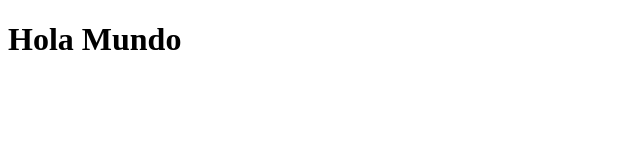
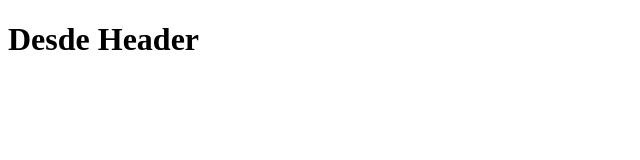
Before and after one commit to NibboNi/citas-veterinaria-react, a React (Vite) app: page / in a window 1280 px wide. Shown: the top 160 px of the page, without its empty margins (0-640 px from the left). Built offline with nearby package versions, Linux system fonts and the light colour scheme.

Commit message:
Creacion de primeros componentes.
Se crearon los componentes de header y formulario. Se agrego el componente header a App.jsx.

```diff
--- a/src/App.jsx
+++ b/src/App.jsx
@@ -1,9 +1,12 @@
+import Header from "./components/Header";
+
 function App() {
+
   return (
-    <div className='App'>
-      <h1>Hola Mundo</h1>
-    </div>
+    <>
+      <Header />
+    </>
   )
 }
 
-export default App
+export default App;
--- /dev/null
+++ b/src/components/Header.jsx
@@ -0,0 +1,7 @@
+function Header(){
+    return (
+        <h1>Desde Header</h1>
+    );
+}
+
+export default Header;
```
Also changed, not shown: src/components/Formulario.jsx (added).
